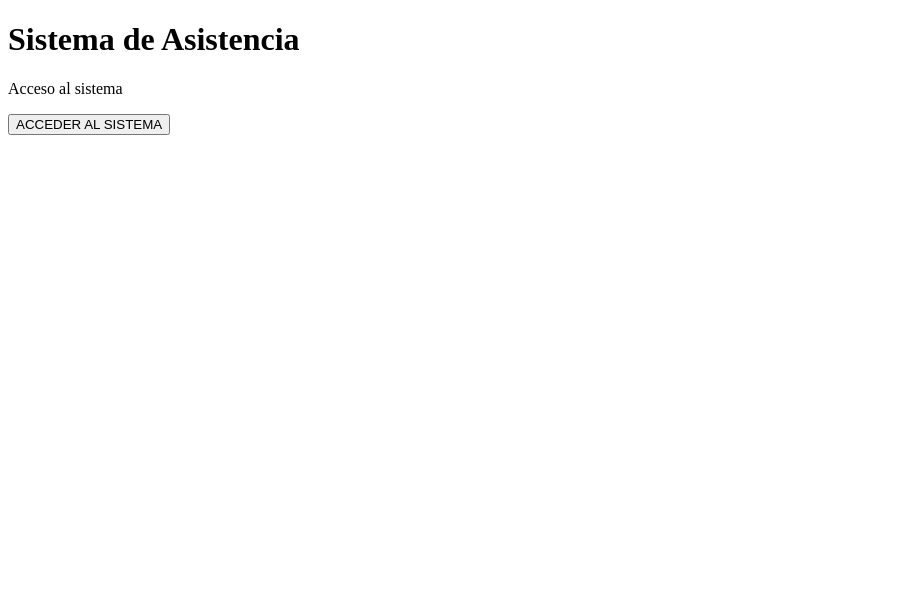
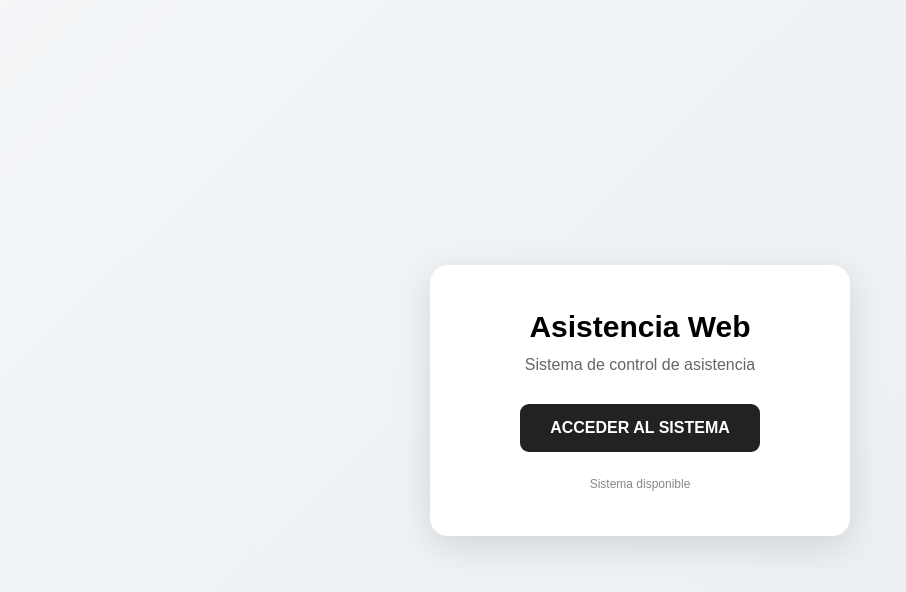
Before and after one commit to DimarBernabe/asistencia_web, a plain HTML site: page index.html in a window 1280 px wide. Shown: the whole page, without its empty margins (0-906 px from the left). Drawn offline with Linux system fonts and the light colour scheme.

Commit message:
Actualizar acceso Cloudflare 2026-09-13 03:27:48

```diff
--- a/index.html
+++ b/index.html
@@ -1,16 +1,159 @@
 <!DOCTYPE html>
 <html lang="es">
+
 <head>
+
     <meta charset="UTF-8">
-    <meta name="viewport" content="width=device-width, initial-scale=1.0">
-    <title>Asistencia</title>
+
+    <meta name="viewport"
+          content="width=device-width, initial-scale=1.0">
+
+    <title>Asistencia Web</title>
+
+    <style>
+
+        * {
+            box-sizing: border-box;
+        }
+
+        body {
+
+            margin: 0;
+
+            min-height: 100vh;
+
+            display: flex;
+
+            justify-content: center;
+
+            align-items: center;
+
+            font-family:
+                Arial,
+                Helvetica,
+                sans-serif;
+
+            background:
+                linear-gradient(
+                    135deg,
+                    #f4f6f8,
+                    #e8edf2
+                );
+
+        }
+
+        .card {
+
+            background: white;
+
+            padding: 45px 35px;
+
+            border-radius: 18px;
+
+            text-align: center;
+
+            box-shadow:
+                0 10px 35px
+                rgba(0,0,0,.12);
+
+            width: 90%;
+
+            max-width: 420px;
+
+        }
+
+        h1 {
+
+            margin: 0 0 12px 0;
+
+            font-size: 30px;
+
+        }
+
+        p {
+
+            color: #666;
+
+            margin:
+                0 0 30px 0;
+
+            font-size: 16px;
+
+        }
+
+        .btn {
+
+            display: inline-block;
+
+            padding:
+                15px 30px;
+
+            background: #222;
+
+            color: white;
+
+            text-decoration: none;
+
+            border-radius: 9px;
+
+            font-weight: bold;
+
+            font-size: 16px;
+
+            transition:
+                transform .15s,
+                opacity .15s;
+
+        }
+
+        .btn:hover {
+
+            opacity: .85;
+
+            transform:
+                translateY(-2px);
+
+        }
+
+        .status {
+
+            margin-top: 25px;
+
+            font-size: 12px;
+
+            color: #888;
+
+        }
+
+    </style>
+
 </head>
+
 <body>
-    <h1>Sistema de Asistencia</h1>
-    <p>Acceso al sistema</p>
 
-    <a href="URL_CLOUDFLARE">
-        <button>ACCEDER AL SISTEMA</button>
-    </a>
+    <div class="card">
+
+        <h1>
+            Asistencia Web
+        </h1>
+
+        <p>
+            Sistema de control de asistencia
+        </p>
+
+        <a
+            class="btn"
+            href="https://dont-allow-welfare-viewed.trycloudflare.com"
+        >
+            ACCEDER AL SISTEMA
+        </a>
+
+        <div class="status">
+            Sistema disponible
+        </div>
+
+    </div>
+
 </body>
+
 </html>
```
